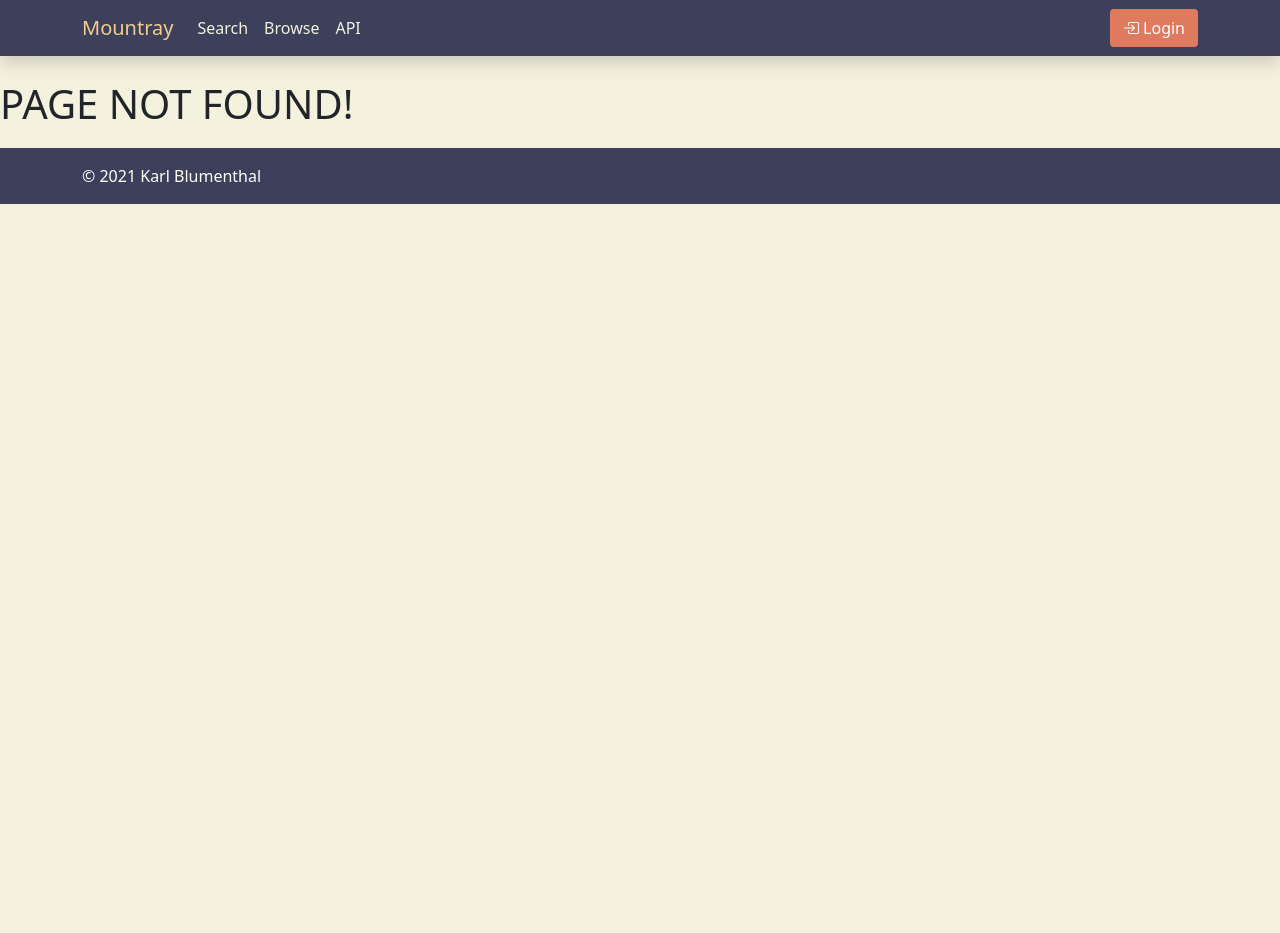
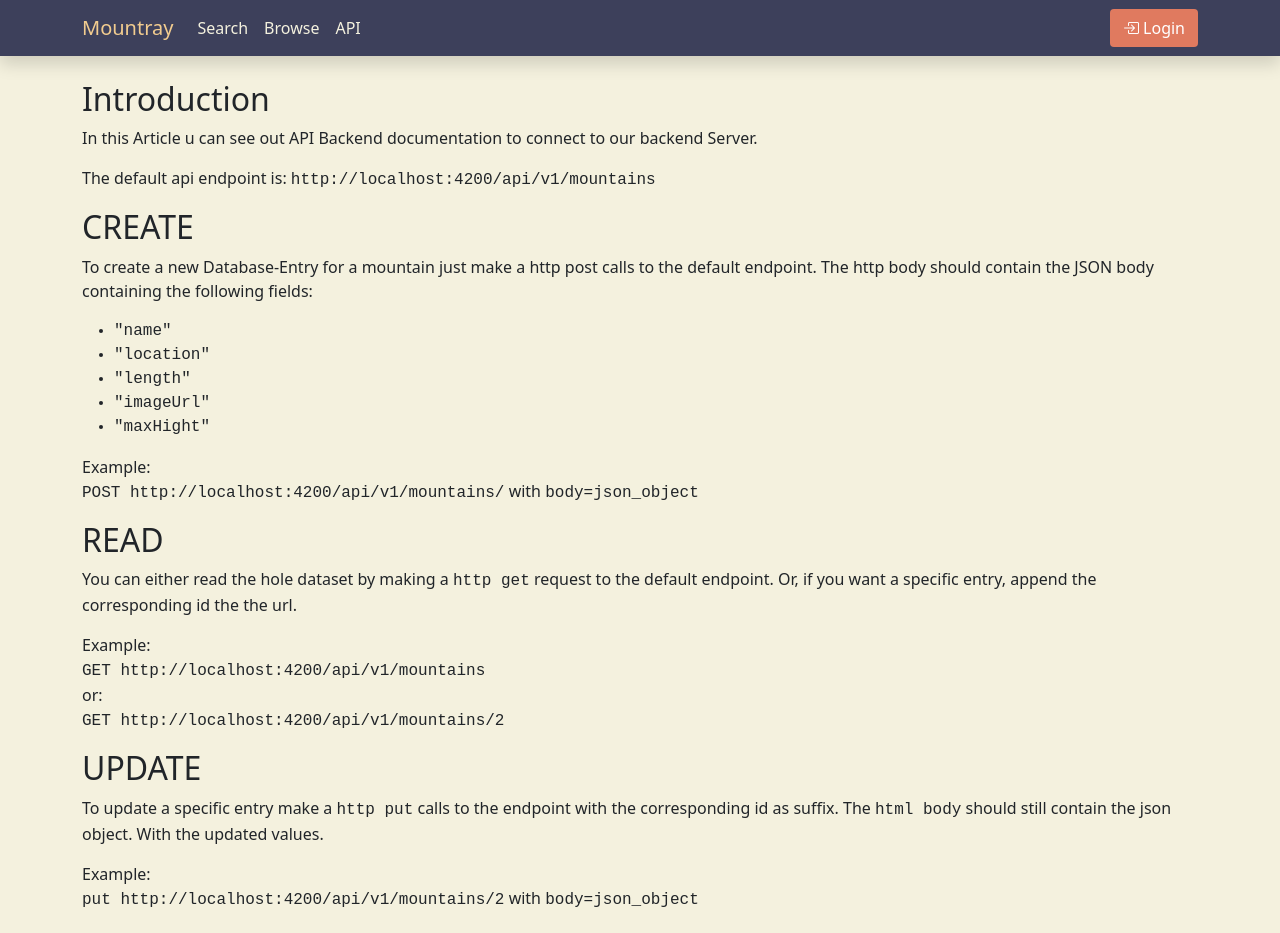
Before and after one commit to profanta3/mountray, an Angular app: page /help in a window 1280 px wide. Before the commit this address had no page. Shown: the top 933 px of the page. Before the commit the page ends 800 px from the top, so only its background shows below. Built offline with nearby package versions, Linux system fonts and the light colour scheme.

Commit message:
added wiki aka help page for CRUD API documentation

```diff
--- a/src/app/app-routing.module.ts
+++ b/src/app/app-routing.module.ts
@@ -2,6 +2,7 @@ import { NgModule } from '@angular/core';
 import { RouterModule, Routes } from '@angular/router';
 import { AdminComponent } from './admin/admin/admin.component';
 import { BrowseComponent } from './browse/browse.component';
+import { HelpComponent } from './help/help.component';
 import { HomeComponent } from './home/home.component';
 import { PageNotFoundComponent } from './page-not-found/page-not-found.component';
 import { SearchComponent } from './search/search.component';
@@ -9,6 +10,7 @@ import { SearchComponent } from './search/search.component';
 const routes: Routes = [
   { path: 'home', component: HomeComponent},
   { path: 'search', component: SearchComponent},
+  { path: 'help', component: HelpComponent},
   { path: 'browse', component: BrowseComponent},
   { path: '', redirectTo: '/home', pathMatch: 'full' },
   { path: '**', component: PageNotFoundComponent }
--- a/src/app/app.module.ts
+++ b/src/app/app.module.ts
@@ -14,6 +14,7 @@ import { LoginComponent } from './auth/login/login.component';
 import { AuthRoutingModule } from './auth/auth-routing.module';
 import { HttpClient, HttpClientModule } from '@angular/common/http';
 import { SearchComponent } from './search/search.component';
+import { HelpComponent } from './help/help.component';
 
 
 @NgModule({
@@ -25,7 +26,8 @@ import { SearchComponent } from './search/search.component';
     BrowseComponent,
     PageNotFoundComponent,
     LoginComponent,
-    SearchComponent
+    SearchComponent,
+    HelpComponent
   ],
   imports: [
     BrowserModule,
--- a/src/app/header/header.component.html
+++ b/src/app/header/header.component.html
@@ -25,7 +25,7 @@
                     <a class="nav-link text-egg" [routerLink]="['/browse']">Browse</a>
                 </li>
                 <li class="nav-item" [routerLinkActive]="['active']" [routerLinkActiveOptions]="{exact:true}">
-                    <a class="nav-link text-egg" [routerLink]="['/admin/api']">API</a>
+                    <a class="nav-link text-egg" [routerLink]="['/help']">API</a>
                 </li>
             </ul>
 
--- /dev/null
+++ b/src/app/help/help.component.css
@@ -0,0 +1,3 @@
+.mono {
+    font-family:monospace;
+}
--- /dev/null
+++ b/src/app/help/help.component.html
@@ -0,0 +1,59 @@
+<div class="container">
+    <h2 class="heading-2">Introduction</h2>
+    <p>In this Article u can see out API Backend documentation to connect to our backend Server.</p>
+    <p>The default api endpoint is: <span class="mono">http://localhost:4200/api/v1/mountains</span></p>
+    <h2 class="heading-2">CREATE</h2>
+    <p>
+        To create a new Database-Entry for a mountain just make a http post calls to the default endpoint.
+        The http body should contain the JSON body containing the following fields:
+    </p>
+        <ul class="mono">
+            <li class="">
+                "name"
+            </li>
+            <li class="">
+                "location"
+            </li>
+            <li class="">
+                "length"
+            </li>
+            <li class="">
+                "imageUrl"
+            </li>
+            <li class="">
+                "maxHight"
+            </li>
+        </ul>
+    <p>
+        Example:<br>
+        <span class="mono">POST http://localhost:4200/api/v1/mountains/</span> with <span class="mono">body=json_object</span>
+    </p>
+    <h2 class="heading-2">READ</h2>
+    <p>
+        You can either read the hole dataset by making a <span class="mono">http get</span> request to the default endpoint.
+        Or, if you want a specific entry, append the corresponding id the the url.
+    </p>
+    <p>
+        Example:<br>
+        <span class="mono">GET http://localhost:4200/api/v1/mountains</span><br>
+        or:<br>
+        <span class="mono">GET http://localhost:4200/api/v1/mountains/2</span>
+    </p>
+    <h2 class="heading-2">UPDATE</h2>
+    <p>
+        To update a specific entry make a <span class="mono">http put</span> calls to the endpoint with the
+        corresponding id as suffix. The <span class="mono">html body</span> should still contain the json object. With the updated values.
+    </p>
+    <p>
+        Example:<br>
+        <span class="mono">put http://localhost:4200/api/v1/mountains/2</span> with <span class="mono">body=json_object</span>
+    </p>
+    <h2 class="heading-2">DELETE</h2>
+    <p>
+        To delete an entry just make a <span class="mono">http delete</span> request to the default endpoint and append the corresponding id of the entry.
+    </p>
+    <p>
+        Example:<br>
+        <span class="mono">delete http://localhost:4200/api/v1/mountains/2</span>
+    </p>
+</div>
--- /dev/null
+++ b/src/app/help/help.component.ts
@@ -0,0 +1,15 @@
+import { Component, OnInit } from '@angular/core';
+
+@Component({
+  selector: 'app-help',
+  templateUrl: './help.component.html',
+  styleUrls: ['./help.component.css']
+})
+export class HelpComponent implements OnInit {
+
+  constructor() { }
+
+  ngOnInit(): void {
+  }
+
+}
```
Also changed, not shown: 1 other file (tests, documents, lock files or other folders).
